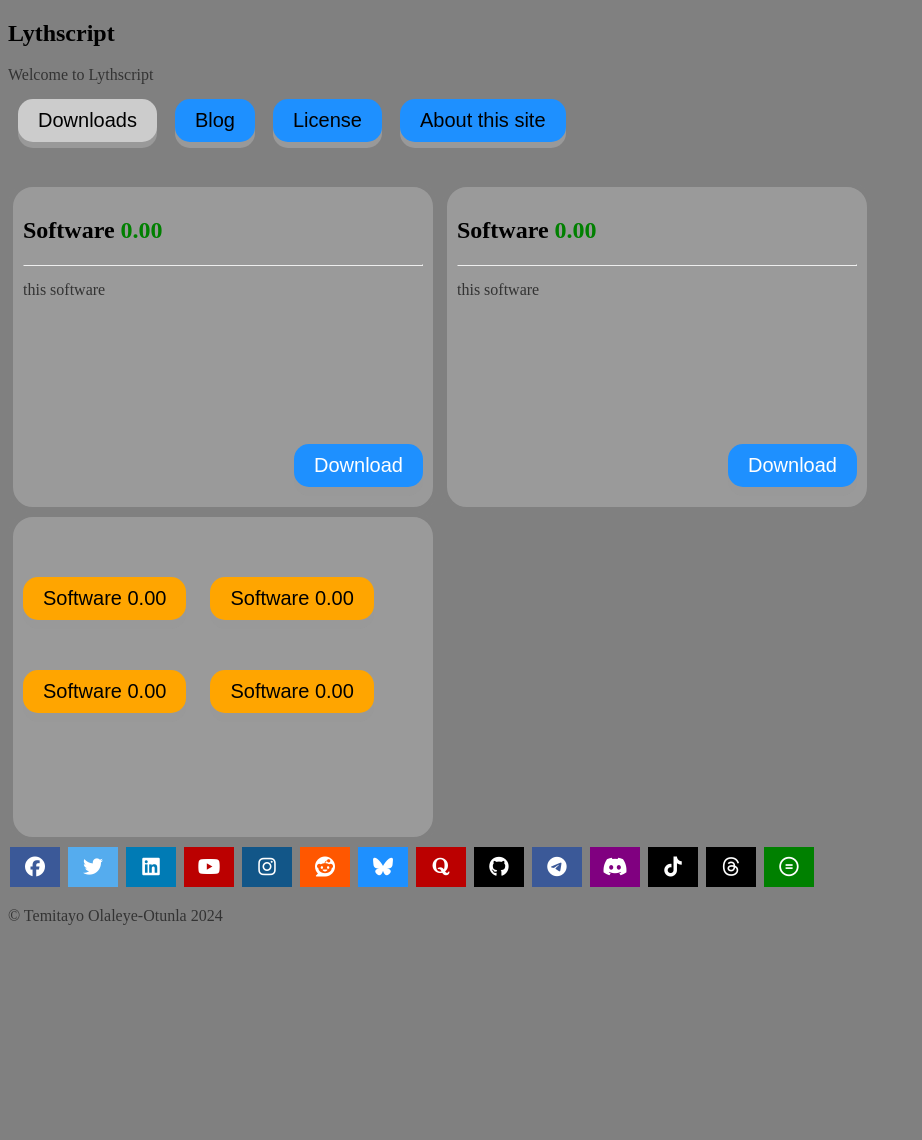
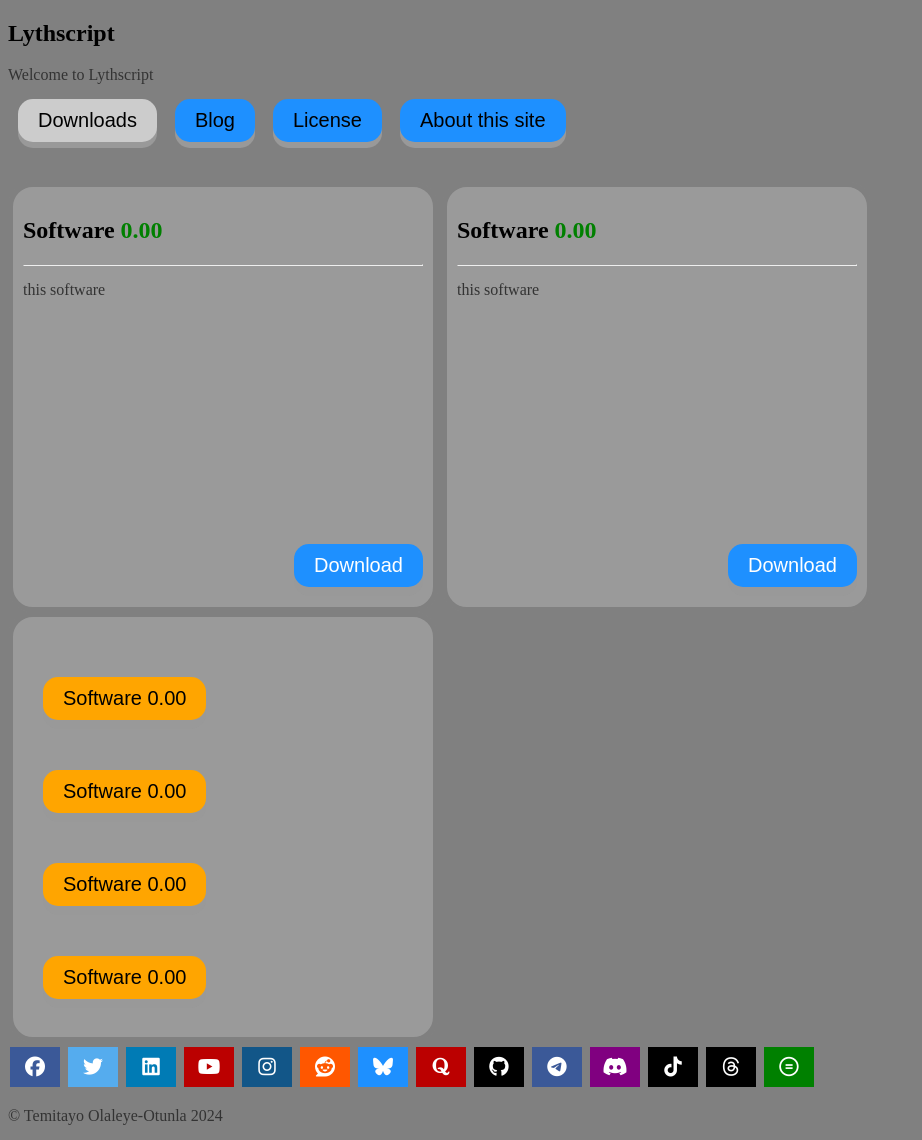
Before and after one commit to lythwind/lythwind.github.io, a Jekyll site: the page built from desktop.html, in a window 1280 px wide. Shown: the whole page, without its empty margins (0-922 px from the left). Built offline with Jekyll 4.4.1, drawn with Linux system fonts in a browser that asks for light colours; nearby versions of some CDN libraries; before the commit the page ends 940 px from its top, so only the background shows below that.

Commit message:
Update desktop.css

```diff
--- a/css/desktop.css
+++ b/css/desktop.css
@@ -2,7 +2,7 @@
 .bdiv-container {
   border-radius: 25px;
   width: 400px;
-  height: 300px;
+  height: 400px;
   padding: 10px;
   border: 5px solid gray;
   position: relative;
@@ -208,5 +208,6 @@ button:active {
   box-shadow: 0 9px #999;
   position: relative;
   margin-right: 20px;
+  margin-left: 20px;
   margin-top:50px;
 }
```
